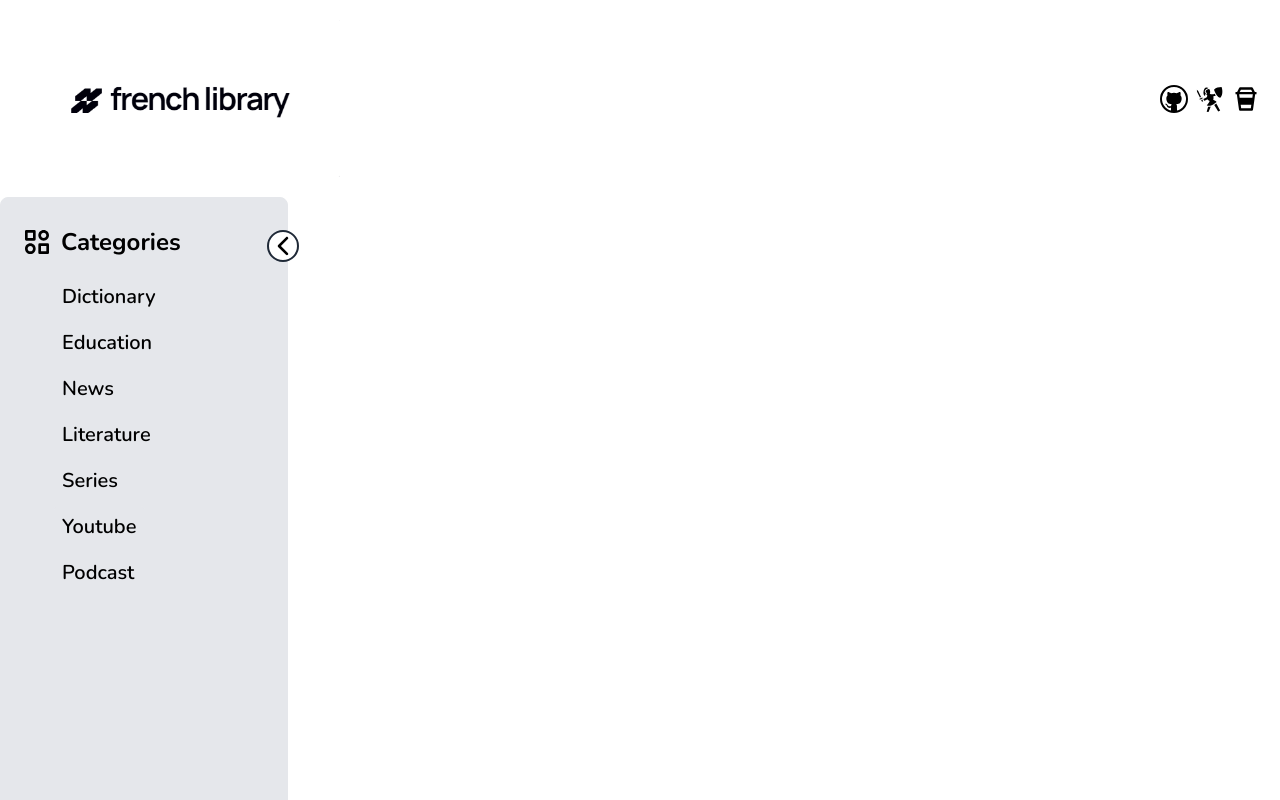
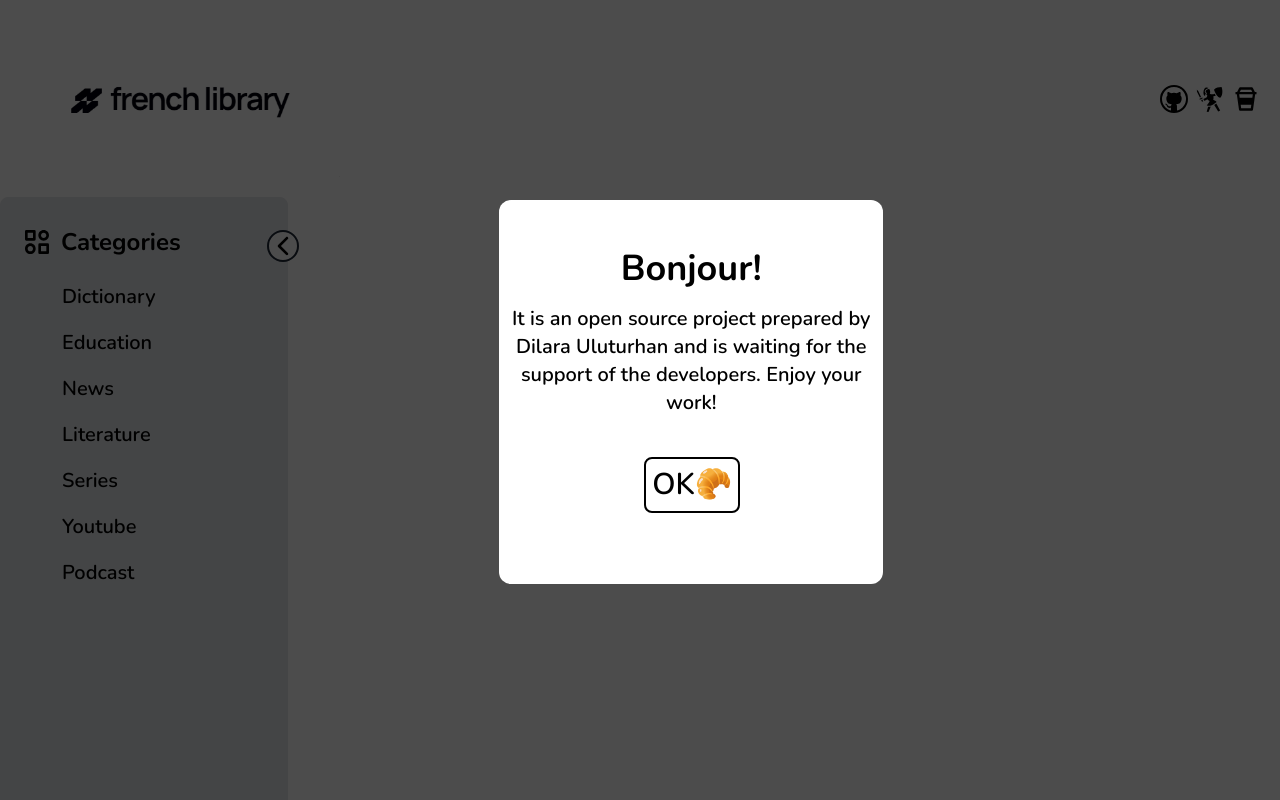
Before and after one commit to dilarauluturhan/french-library, a React (Create React App) app: page / in a window 1280 px wide. Shown: the top 800 px of the page. Built offline with nearby package versions, Linux system fonts and the light colour scheme.

Commit message:
feat: add popup

```diff
--- a/src/App.js
+++ b/src/App.js
@@ -2,10 +2,12 @@ import React from 'react';
 import Header from './components/Header';
 import Main from './components/Main';
 import Footer from './components/Footer';
+import Popup from './components/Popup';
 
 const App = () => {
   return (
     <>
+      <Popup />
       <Header />
       <Main />
       <Footer />
--- a/src/components/Main.js
+++ b/src/components/Main.js
@@ -39,14 +39,14 @@ const Main = () => {
               onClick={() => handleCategoryClick(category)}
               className={`${!open && "hidden"}`}
             >
-              <button className='text-xl hover:text-2xl font-semibold p-2 ml-8 hover:bg-gray-50 border rounded-lg duration-300'>
+              <button className='text-xl hover:text-2xl font-semibold p-2 ml-8 hover:bg-gray-50 border border-transparent rounded-lg duration-300'>
                 {category}
               </button>
             </li>
           ))}
         </ul>
       </div>
-      <div className='p-7 pt-0 flex-1 h-screen'>
+      <div className='p-7 ml-5 mt-1 pt-0 flex-1 h-screen'>
         <ul className='grid grid-cols-1 sm:grid-cols-2 lg:grid-cols-3 gap-x-3 gap-y-6'>
           {DATA
             .filter((item) => item.category === activeCategory)
--- /dev/null
+++ b/src/components/Popup.js
@@ -0,0 +1,23 @@
+import React, { useState } from 'react';
+
+const Popup = () => {
+    const [isPopupOpen, setIsPopupOpen] = useState(true);
+
+    const closePopup = () => {
+        setIsPopupOpen(false);
+    };
+
+    return (
+        isPopupOpen && (
+            <div className='font-nunito fixed top-0 left-0 w-full h-full bg-popup z-10'>
+                <div className='bg-white w-96 h-96 border border-transparent rounded-xl absolute top-1/4 left-39'>
+                    <h1 className='text-4xl font-bold text-center mt-12'>Bonjour!</h1>
+                    <p className='text-xl text-center font-semibold mt-4'>It is an open source project prepared by Dilara Uluturhan and is waiting for the support of the developers. Enjoy your work!</p>
+                    <button className='text-3xl font-semibold bg-transparent hover:bg-gray-200 border-2 rounded-lg border-black w-24 h-14 absolute left-36 top-64' onClick={closePopup}>OK🥐</button>
+                </div>
+            </div>
+        )
+    )
+};
+
+export default Popup;
--- a/tailwind.config.js
+++ b/tailwind.config.js
@@ -7,6 +7,12 @@ module.exports = {
     extend: {
       fontFamily: {
         nunito: ['Nunito', 'sans-serif']
+      },
+      colors: {
+        'popup': 'rgba(0,0,0,0.7)'
+      },
+      spacing: {
+        '39': '39%',
       }
     },
   },
```
